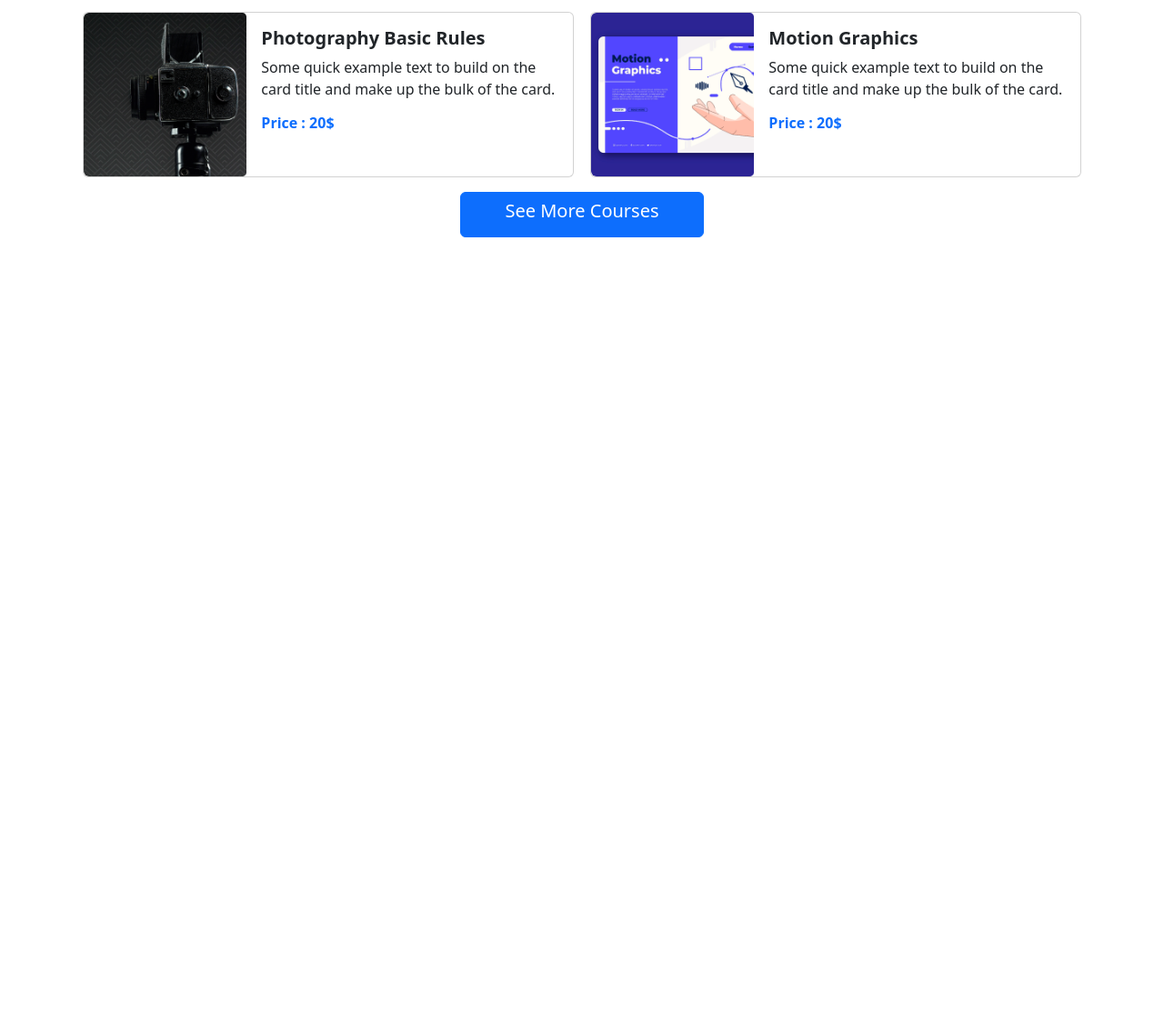
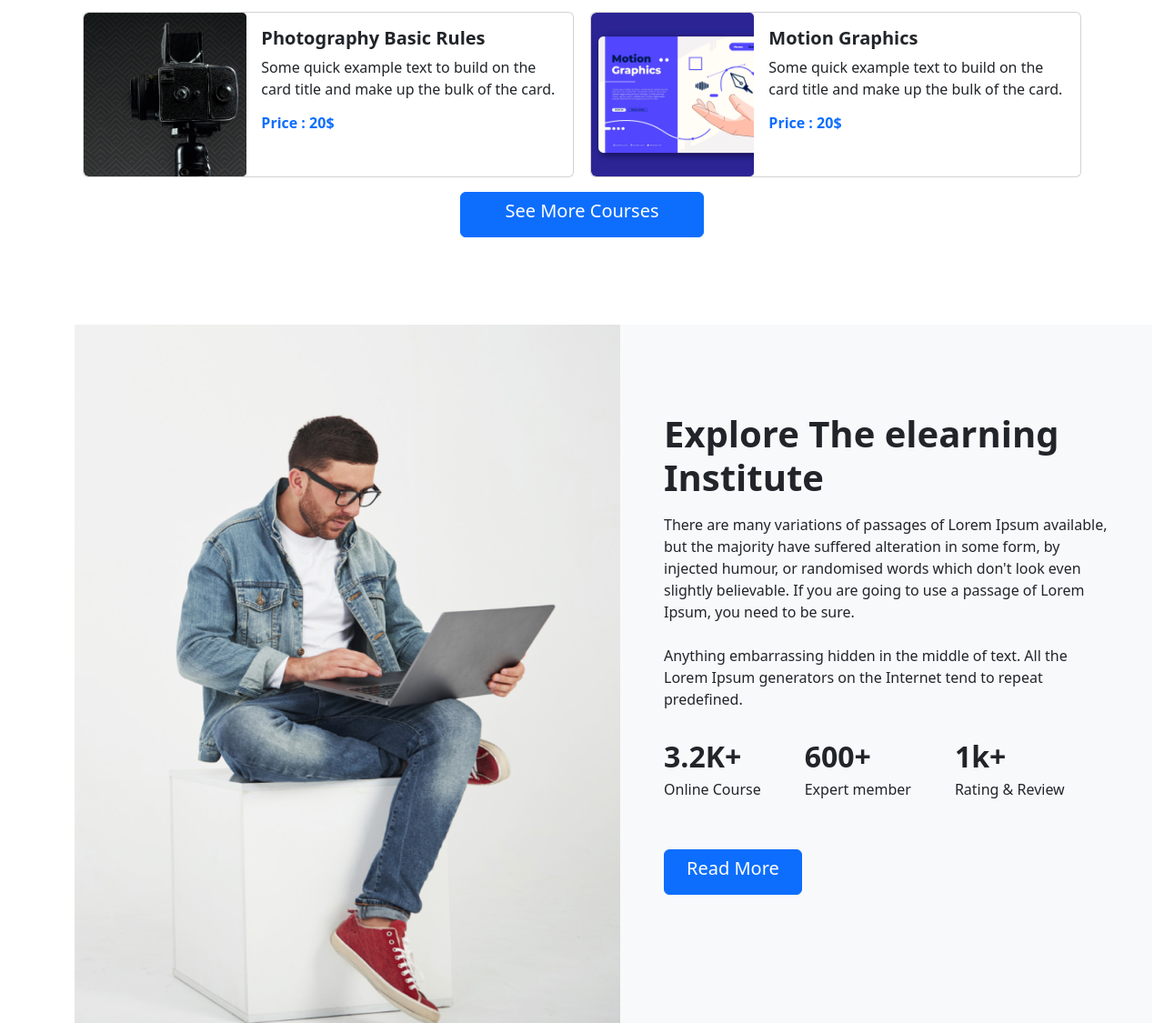
Before and after one commit to Tanmoysana/Digital-learning-website, a plain HTML site: page index.html in a window 1280 px wide. Shown: the part 1466-2591 px from the top of the page at 91% size. Before the commit the page ends 1727 px from the top, so only its background shows below. Drawn offline with nearby package versions, Linux system fonts and the light colour scheme.

Commit message:
rating section end

```diff
--- a/index.html
+++ b/index.html
@@ -205,7 +205,38 @@
 
         </section>
         <!-- card section end -->
-
+        <!-- rating section start -->
+        <section class="py-5 my-5  d-flex ">
+            <div class="">
+                <img class="" src="images/working.png" alt="">
+            </div>
+            <div class="pt-5 px-5 bg-light ">
+                <div class="pt-5">
+                    <h1 class="fw-bolder ">Explore The elearning Institute</h1>
+                    <p class="py-2">There are many variations of passages of Lorem Ipsum available, but the majority have suffered alteration in some form, by injected humour, or randomised words which don't look even slightly believable. If you are going to use a passage of Lorem Ipsum, you need to be sure.</p>
+                    <p>Anything embarrassing hidden in the middle of text. All the Lorem Ipsum generators on the Internet tend to repeat predefined.</p>
+                </div>
+                <div
+                class="d-flex pt-3">
+                    <div class="pe-5">
+                        <h2 class="fw-bolder">3.2K+</h2>
+                        <h6 class="text-nowrap">Online Course</h6>
+                    </div>
+                    <div  class="pe-5">
+                        <h2 class="fw-bolder">600+</h2>
+                        <h6 class="text-nowrap">Expert member</h6>
+                    </div>
+                    <div class="pe-5">
+                        <h2 class="fw-bolder">1k+</h2>
+                        <h6 class="text-nowrap">Rating & Review</h6>
+                    </div>
+                </div>
+                <div class="pt-5">
+                    <button type="button" class="btn btn-primary px-4 py-2 "> <p class="h5">Read More</p> </button>
+                </div>
+            </div>
+        </section>
+        <!-- rating section end -->
     </main>
     <!-- main content end -->
     <!-- javascript link -->
```
